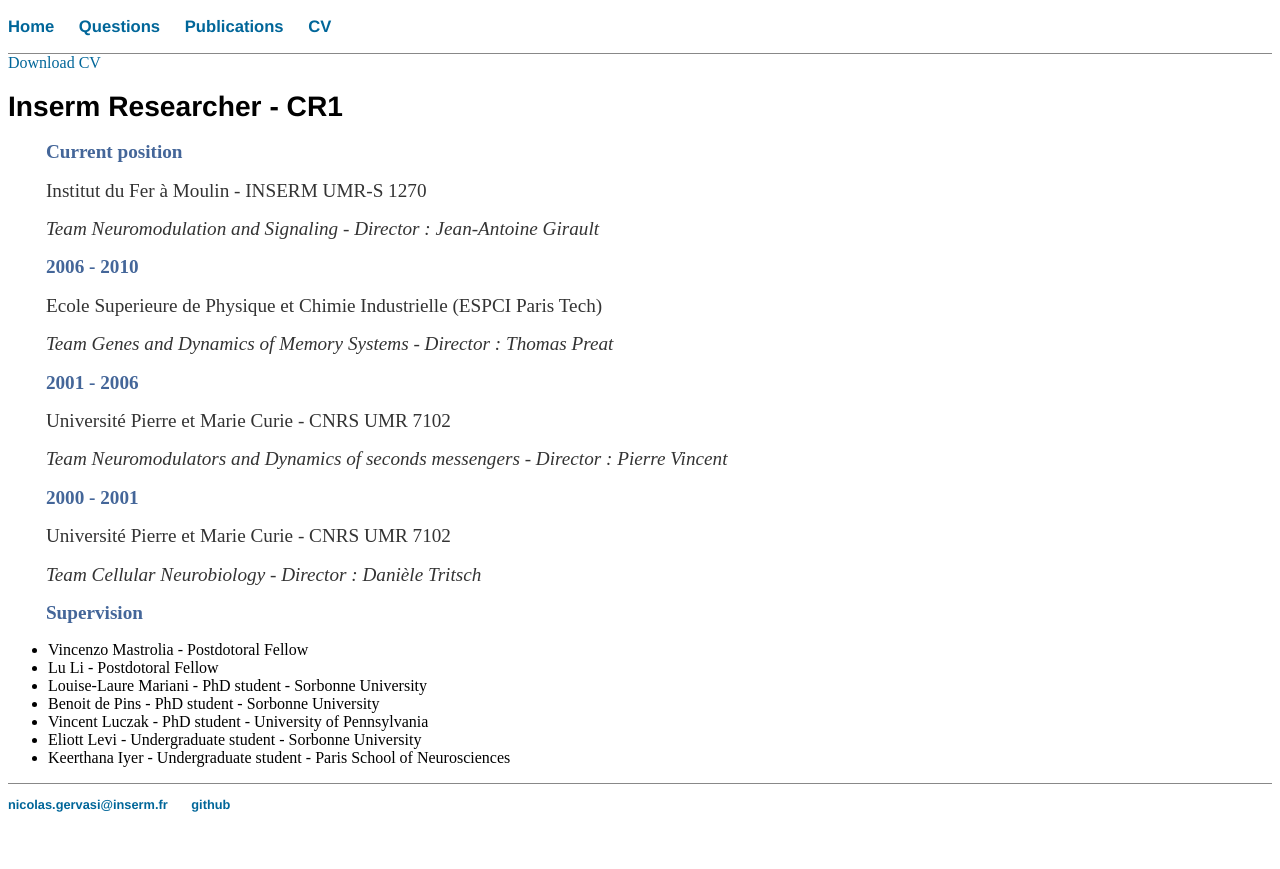
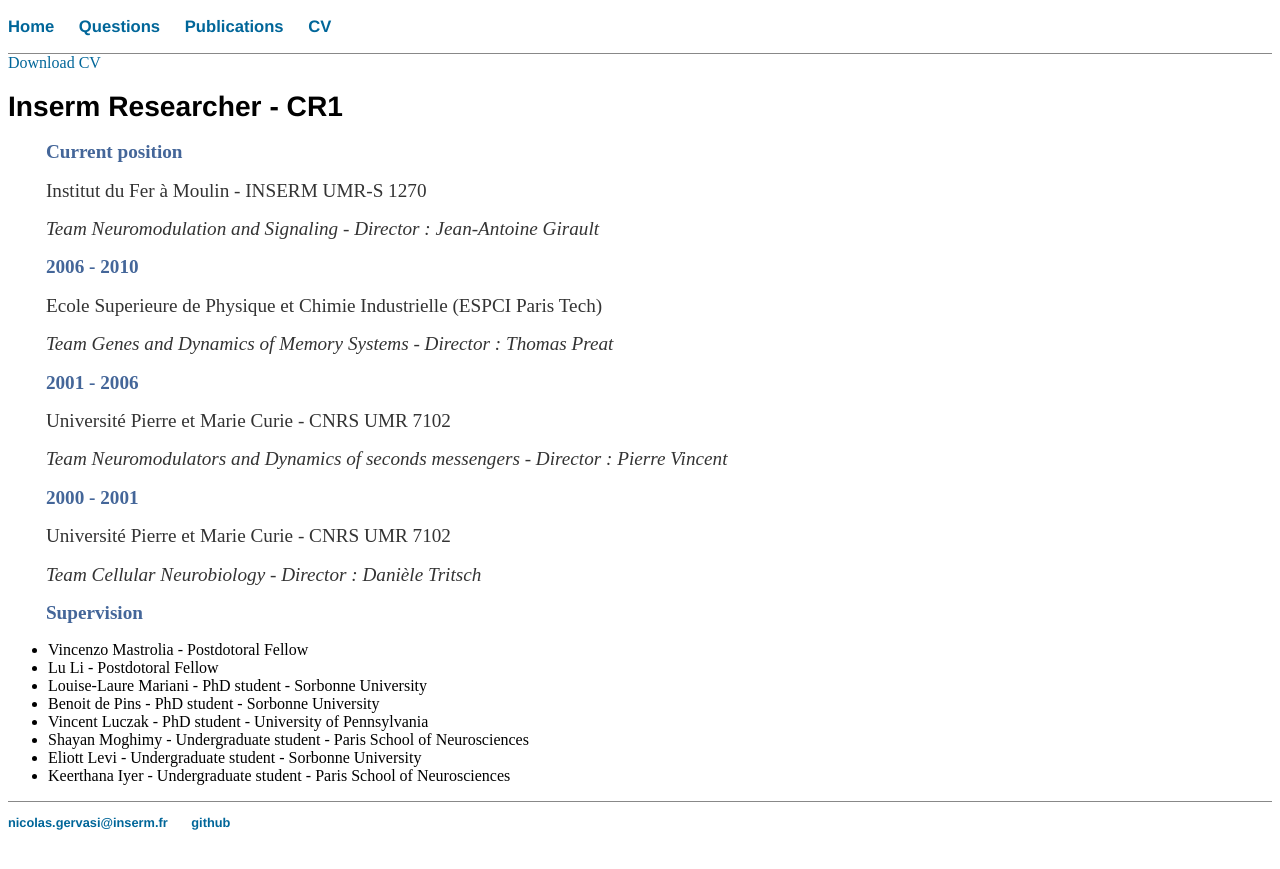
Before and after one commit to nicolasgervasi/nicolasgervasi.github.io, a Jekyll site: the page built from cv/index.html, in a window 1280 px wide. Shown: the top 869 px of the page. Built offline with Jekyll 4.4.1, drawn with Linux system fonts in a browser that asks for light colours.

Commit message:
Update index.html

```diff
--- a/cv/index.html
+++ b/cv/index.html
@@ -38,6 +38,7 @@ description: CV Nicolas Gervasi.
 				<li>Louise-Laure Mariani - PhD student - Sorbonne University</li>
 				<li>Benoit de Pins - PhD student - Sorbonne University</li>
 				<li>Vincent Luczak - PhD student - University of Pennsylvania</li>
+				<li>Shayan Moghimy - Undergraduate student - Paris School of Neurosciences</li>
 				<li>Eliott Levi - Undergraduate student - Sorbonne University</li>
 				<li>Keerthana Iyer - Undergraduate student - Paris School of Neurosciences</li>
 
```
